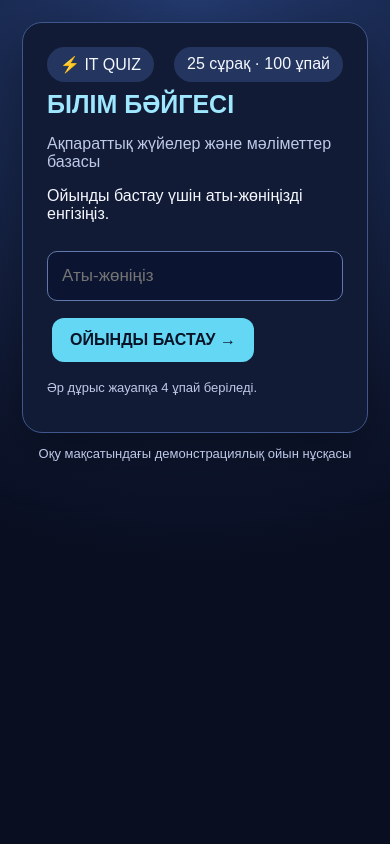
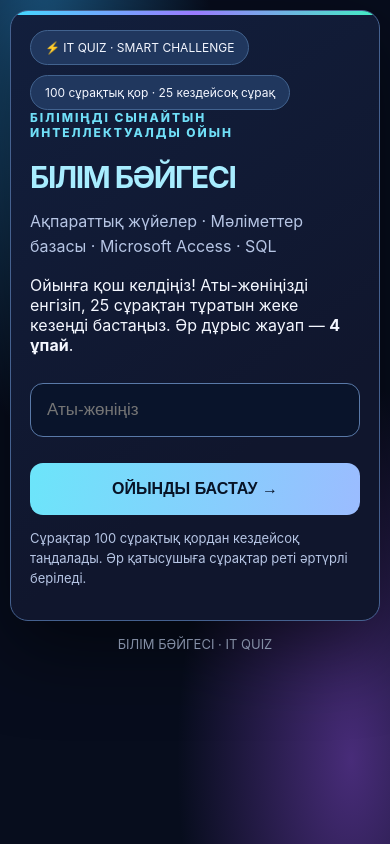
Before and after one commit to gulzanotarbaeva4-sys/GULZHAN, a plain HTML site: page index.html in a window 390 px wide. Drawn offline with Linux system fonts and the light colour scheme.

Commit message:
Improve IT quiz game design and mobile experience

```diff
--- a/index.html
+++ b/index.html
@@ -2,14 +2,32 @@
 <html lang="kk"><meta charset="utf-8"><meta name="viewport" content="width=device-width,initial-scale=1">
 <title>БІЛІМ БӘЙГЕСІ — IT QUIZ</title>
 <style>
-*{box-sizing:border-box}body{margin:0;font-family:Arial,sans-serif;background:radial-gradient(circle at top,#243b70,#090e20 65%);color:#f5f7ff;min-height:100vh;padding:22px}.wrap{max-width:850px;margin:auto}.panel{background:#111b35;border:1px solid #40578d;border-radius:20px;padding:24px;box-shadow:0 18px 55px #0006}h1{font-size:clamp(25px,5vw,42px);margin:8px 0;color:#9fe7ff}.muted{color:#bdc9e8}.row{display:flex;gap:12px;flex-wrap:wrap;justify-content:space-between}.pill{background:#24365f;padding:8px 13px;border-radius:30px}input{width:100%;padding:14px;border-radius:10px;border:1px solid #6078ae;background:#0b1430;color:white;font-size:17px;margin:12px 0}button{border:0;border-radius:12px;padding:13px 18px;font-weight:bold;background:#64d7f5;color:#071326;font-size:16px;cursor:pointer;margin:5px}button:disabled{opacity:.4}.answers{display:grid;gap:10px;margin:20px 0}.answers button{text-align:left;background:#24365f;color:white;border:1px solid #5874ae}.answers button:hover{background:#36548d}.hide{display:none}.bar{height:9px;background:#28395e;border-radius:20px;overflow:hidden;margin:15px 0}.bar span{display:block;height:100%;background:#64d7f5;width:0}.small{font-size:13px}.score{font-size:52px;color:#9fe7ff;font-weight:bold}
+:root{color-scheme:dark}*{box-sizing:border-box}
+body{margin:0;min-height:100vh;padding:22px;font-family:Inter,Arial,sans-serif;color:#f4f7ff;background:radial-gradient(ellipse at 12% 5%,#1b5681 0,transparent 34%),radial-gradient(ellipse at 90% 90%,#482c79 0,transparent 35%),#070d1d}
+.wrap{max-width:900px;margin:0 auto}.panel{position:relative;overflow:hidden;background:linear-gradient(145deg,#121f3d,#10162d 70%);border:1px solid #45618f;border-radius:26px;padding:clamp(20px,4vw,38px);box-shadow:0 25px 80px #0008}
+.panel:before{content:"";position:absolute;inset:0 0 auto;height:4px;background:linear-gradient(90deg,#43d9ff,#9a7bff,#42efc4)}
+h1{font-size:clamp(30px,6vw,52px);line-height:1.04;margin:22px 0 10px;letter-spacing:-1.5px;color:#a8edff}
+h2{font-size:clamp(21px,4vw,30px);line-height:1.25}.muted{color:#b6c5e4;line-height:1.55}
+.row{display:flex;gap:10px;flex-wrap:wrap;align-items:center;justify-content:space-between}.pill{background:#20375e;border:1px solid #42638f;padding:9px 14px;border-radius:30px;font-size:14px}
+input{width:100%;padding:16px;border-radius:13px;border:1px solid #5979a8;background:#09142b;color:white;font-size:17px;margin:12px 0 16px;outline:none}
+input:focus{border-color:#62dff8;box-shadow:0 0 0 3px #62dff822}
+button{border:0;border-radius:13px;padding:14px 19px;font-weight:800;background:linear-gradient(100deg,#6ce5fa,#9bbcff);color:#071326;font-size:15px;cursor:pointer;margin:5px;transition:transform .15s,filter .15s}
+button:hover{transform:translateY(-2px);filter:brightness(1.08)}button:disabled{opacity:.45;cursor:default;transform:none}
+#start>button{width:100%;margin:10px 0 0;padding:17px;font-size:16px}
+.answers{display:grid;grid-template-columns:1fr 1fr;gap:12px;margin:22px 0}
+.answers button{text-align:left;min-height:66px;background:#1b2d50;color:#f4f7ff;border:1px solid #49648f;line-height:1.4}
+.answers button:hover{background:#294875;border-color:#7bdff5}
+.hide{display:none}.bar{height:10px;background:#263958;border-radius:20px;overflow:hidden;margin:18px 0 24px}.bar span{display:block;height:100%;background:linear-gradient(90deg,#45d7fa,#9d9aff);width:0;transition:width .3s}
+.small{font-size:13px}.score{font-size:clamp(48px,10vw,76px);font-weight:900;letter-spacing:-2px;color:#9feaff;margin:12px 0}
+#feedback{min-height:24px;padding:8px 0;font-weight:700}.eyebrow{color:#70dff7;font-size:12px;letter-spacing:2px;font-weight:800}
+@media(max-width:600px){body{padding:10px}.panel{border-radius:18px;padding:19px}.answers{grid-template-columns:1fr}.answers button{min-height:56px}.pill{font-size:12px}}
 </style><body><main class="wrap"><section class="panel">
-<div class="row"><span class="pill">⚡ IT QUIZ</span><span class="pill">25 сұрақ · 100 ұпай</span></div>
-<h1>БІЛІМ БӘЙГЕСІ</h1><p class="muted">Ақпараттық жүйелер және мәліметтер базасы</p>
-<div id="start"><p>Ойынды бастау үшін аты-жөніңізді енгізіңіз.</p><input id="student" placeholder="Аты-жөніңіз"><button onclick="begin()">ОЙЫНДЫ БАСТАУ →</button><p class="small muted">Әр дұрыс жауапқа 4 ұпай беріледі.</p></div>
+<div class="row"><span class="pill">⚡ IT QUIZ · SMART CHALLENGE</span><span class="pill">100 сұрақтық қор · 25 кездейсоқ сұрақ</span></div>
+<div class="eyebrow">БІЛІМІҢДІ СЫНАЙТЫН ИНТЕЛЛЕКТУАЛДЫ ОЙЫН</div><h1>БІЛІМ БӘЙГЕСІ</h1><p class="muted">Ақпараттық жүйелер · Мәліметтер базасы · Microsoft Access · SQL</p>
+<div id="start"><p>Ойынға қош келдіңіз! Аты-жөніңізді енгізіп, 25 сұрақтан тұратын жеке кезеңді бастаңыз. Әр дұрыс жауап — <b>4 ұпай</b>.</p><input id="student" placeholder="Аты-жөніңіз"><button onclick="begin()">ОЙЫНДЫ БАСТАУ →</button><p class="small muted">Сұрақтар 100 сұрақтық қордан кездейсоқ таңдалады. Әр қатысушыға сұрақтар реті әртүрлі беріледі.</p></div>
 <div id="game" class="hide"><div class="row"><span class="pill" id="stage">1 / 25</span><span class="pill" id="points">Ұпай: 0</span></div><div class="bar"><span id="progress"></span></div><h2 id="question"></h2><div class="answers" id="answers"></div><p class="muted small" id="feedback"></p></div>
-<div id="finish" class="hide"><h2>Ойын аяқталды!</h2><div class="score" id="finalscore"></div><p id="comment"></p><button onclick="location.reload()">ҚАЙТА ОЙНАУ</button></div>
-</section><p class="muted small" style="text-align:center">Оқу мақсатындағы демонстрациялық ойын нұсқасы</p></main>
+<div id="finish" class="hide"><div class="eyebrow">CHALLENGE COMPLETED</div><h2>Ойын аяқталды!</h2><div class="score" id="finalscore"></div><p id="comment"></p><button onclick="location.reload()">ҚАЙТА ОЙНАУ</button></div>
+</section><p class="muted small" style="text-align:center">БІЛІМ БӘЙГЕСІ · IT QUIZ</p></main>
 <script>
 const bank = [
 ["Ақпараттық жүйе дегеніміз не?",["Ақпаратты жинау, сақтау, өңдеу және тарату жүйесі","Тек компьютер ойыны","Тек мәтіндік редактор","Интернет кабелі"],0],
```
